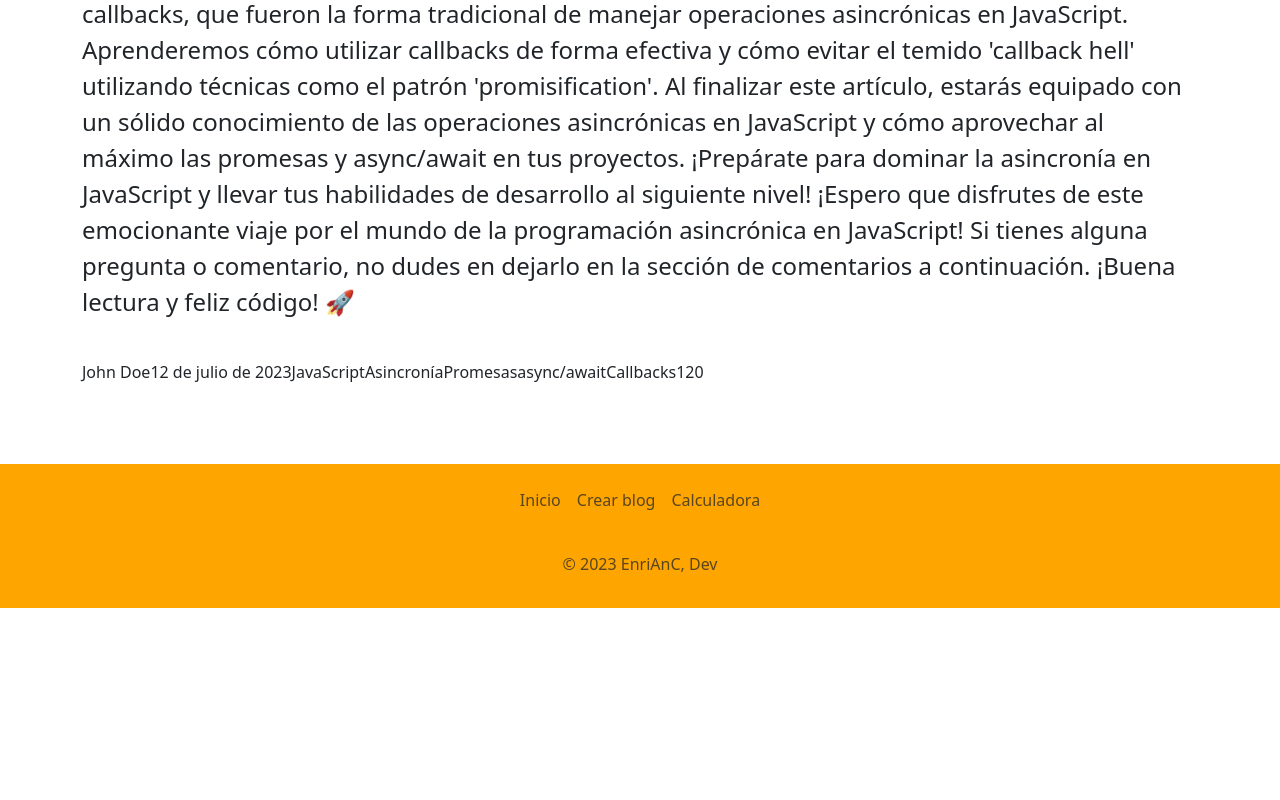
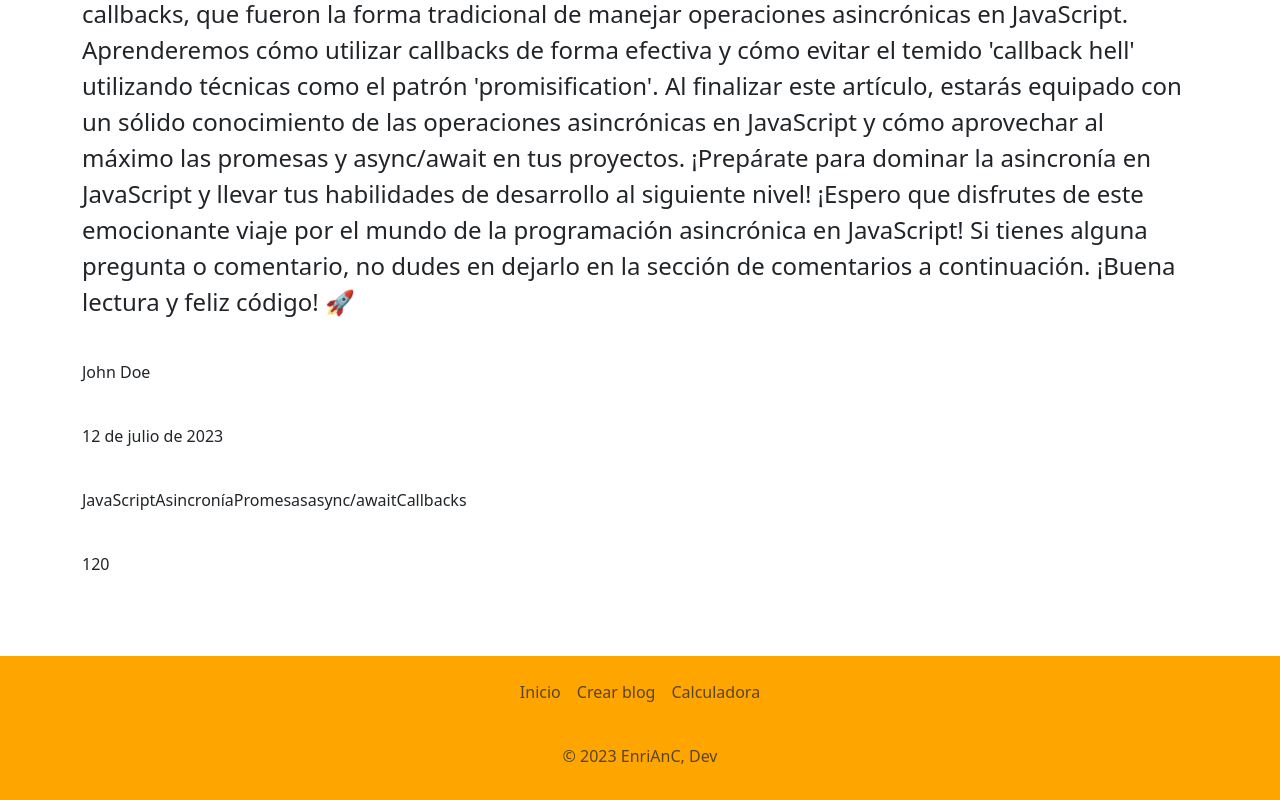
Before and after one commit to EnriAnC/Blog-Codea_Bkn, a React (Vite) app: page /articulo/1 in a window 1280 px wide. Shown: the part 748-1548 px from the top of the page. Before the commit the page ends 1356 px from the top, so only its background shows below. Built offline with nearby package versions, Linux system fonts and the light colour scheme.

Commit message:
adding scrollY context to navigate better

```diff
--- a/src/App.jsx
+++ b/src/App.jsx
@@ -11,14 +11,16 @@ import "bootstrap/dist/css/bootstrap.min.css"
 
 
 import Articulo from "./pages/Articulo"
-import BlogsProvider from "./context/BlogsProvider"
+import BlogsProvider from "./context/blogs/BlogsProvider"
+import { ScrollProvider } from "./context/scroll/ScrollContext"
 
 function App() {
 
   return (
     <>
+      <Navbar />
       <BlogsProvider>
-      <Navbar />
+        <ScrollProvider>
           <main className="container" id="main" style={{paddingTop: "56px"}}>
             <Routes>
               <Route path="/" element={ <Inicio /> } />
@@ -27,6 +29,7 @@ function App() {
               <Route path="/articulo/:id" element={ <Articulo /> } />
             </Routes>
           </main>
+        </ScrollProvider>
       </BlogsProvider>
 
       <Footer />
--- a/src/components/ArticleCard.jsx
+++ b/src/components/ArticleCard.jsx
@@ -1,17 +1,21 @@
 import React, { memo, useEffect } from 'react'
 import { Link, useNavigate } from 'react-router-dom';
 import { flushSync } from 'react-dom';
+import { useScrollContext } from '../context/scroll/ScrollContext';
 
 const Card = ({articulo}) => {
 
     let { id, title, description, img, author, date, tags, likes, comments } = articulo;
 
+    const { setScrollY } = useScrollContext();
+
     const navigate = useNavigate();
 
     const handleCardClick = (ev) => {
+        setScrollY(window.scrollY)
         if (!document.startViewTransition) return;
         ev.preventDefault();
-
+        history.pushState({id}, null, '')
         document.startViewTransition(() => {
             flushSync(() => {
                 navigate(`articulo/${id}`, {state:{id}});
--- a/src/components/Carousel.jsx
+++ b/src/components/Carousel.jsx
@@ -1,5 +1,5 @@
 import React, { memo, useEffect, useMemo, useRef } from 'react'
-import { useBlogsContext } from '../context/blogsContext.js';
+import { useBlogsContext } from '../context/blogs/blogsContext.js';
 import CarouselItem from './CarouselItem.jsx';
 
 const Carousel = () => {
--- a/src/components/Modal.jsx
+++ b/src/components/Modal.jsx
@@ -1,9 +1,12 @@
 import React, { useEffect, useRef } from 'react'
-import { useBlogsContext } from '../context/blogsContext'
+import { useBlogsContext } from '../context/blogs/blogsContext'
+import { Navigate, useNavigate } from 'react-router-dom'
 
 const Modal = ({showModal, formData, setShowModal }) => {
 
     const { dispatch } = useBlogsContext()
+
+    const navigate = useNavigate()
 
     const modalRef = useRef()
 
@@ -11,6 +14,7 @@ const Modal = ({showModal, formData, setShowModal }) => {
         dispatch({type:"added", payload:formData})
         alert('Confirmado!')
         setShowModal(false)
+        navigate('/')
     }
 
     useEffect(()=>{
--- a/src/components/Navbar.jsx
+++ b/src/components/Navbar.jsx
@@ -1,11 +1,10 @@
-import React, { useEffect, useRef, useState } from 'react'
+import React, { useEffect, useState } from 'react'
 import { Link, useNavigate } from 'react-router-dom'
 import { flushSync } from 'react-dom';
 
 const Navbar = () => {
 
     const navigate = useNavigate()
-    const [blogY, setBlogY] = useState()
 
     const handleViewTransition = (to) => (ev) => {
         if (!Boolean(document.startViewTransition)) return;
@@ -16,19 +15,6 @@ const Navbar = () => {
             });
         });
     };
-
-    useEffect(()=>{
-        let id = location.pathname.split('articulo');
-        id = id[1] ? id[1].split('/')[1] : null
-        if (!Boolean(id)) return
-        setBlogY(window.scrollY)
-    }, [location.pathname])
-
-    useEffect(()=>{
-        window.scroll(0, blogY)
-    }, [location.pathname, blogY])
-
-
 
     return (
         <nav className="navbar navbar-expand-lg bg-body-tertiary fixed-top z-3"
--- /dev/null
+++ b/src/context/scroll/ScrollContext.jsx
@@ -0,0 +1,16 @@
+// ScrollContext.js
+import { createContext, useContext, useState } from 'react';
+
+const ScrollContext = createContext();
+
+export const useScrollContext = () => useContext(ScrollContext);
+
+export const ScrollProvider = ({ children }) => {
+  const [scrollY, setScrollY] = useState(null);
+
+  return (
+    <ScrollContext.Provider value={{ scrollY, setScrollY }}>
+      {children}
+    </ScrollContext.Provider>
+  );
+};
--- a/src/pages/Articulo.jsx
+++ b/src/pages/Articulo.jsx
@@ -1,6 +1,6 @@
 import React, { memo } from 'react';
 import { useParams } from 'react-router-dom'; // Importa useParams para obtener el ID del artículo desde la URL
-import { useBlogsContext } from '../context/blogsContext.js';
+import { useBlogsContext } from '../context/blogs/blogsContext.js';
 
 const Articulo = () => {
 
@@ -38,13 +38,13 @@ const Articulo = () => {
             viewTransitionName: `body-${id}`,
         }}>{description}</p>
         <p className='fs-4'>{body}</p>
-        <p>
-            <span>{author}</span>
-            <span>{date}</span>
-            <span>{tags}</span>
-            <span>{likes}</span>
-            {/* <span>{comments}</span>0 */}
-        </p>
+
+        <p>{author}</p>
+        <p>{date}</p>
+        <p>{tags}</p>
+        <p>{likes}</p>
+        {/* <p>{comments}</p>0 */}
+
       </div>
     </>
   );
--- a/src/pages/Inicio.jsx
+++ b/src/pages/Inicio.jsx
@@ -1,13 +1,22 @@
-  import React, { memo, useMemo } from 'react'
+  import React, { memo, useEffect, useMemo, useRef, useState } from 'react'
   import Card from '../components/ArticleCard'
-  import { useBlogsContext } from '../context/blogsContext.js'
+  import { useBlogsContext } from '../context/blogs/blogsContext.js'
   import Carousel from '../components/Carousel'
+import { useScrollContext } from '../context/scroll/ScrollContext'
 
-  const Inicio = ({}) => {
+  const Inicio = () => {
+
+    const { scrollY, setScrollY } = useScrollContext();
 
     const { blogs } = useBlogsContext()
 
     const blogList = useMemo(() => Object.values(blogs), [blogs]);
+
+    useEffect(()=>{
+      if (!scrollY) return window.scrollTo(0, 0)
+      window.scrollTo(0, scrollY)
+      setScrollY(null)
+    }, [])
 
     return (
       <div className='py-2' id='articles-container'>
--- a/src/pages/NuevoArticulo.jsx
+++ b/src/pages/NuevoArticulo.jsx
@@ -1,7 +1,12 @@
-import React from 'react'
+import React, { useEffect } from 'react'
 import FormBlog from '../components/FormBlog'
 
 const NuevoArticulo = () => {
+
+  useEffect(()=>{
+    window.scroll(0, 0)
+  }, [])
+
   return (
     <>
       <FormBlog />
```
Also changed, not shown: src/context/blogs/BlogsProvider.jsx (renamed from src/context/BlogsProvider.jsx), src/context/blogs/blogsContext.js (renamed from src/context/blogsContext.js), src/context/blogs/blogsReducer.js (renamed from src/context/blogsReducer.js). Lines whose indentation alone changed are shown as unchanged.
